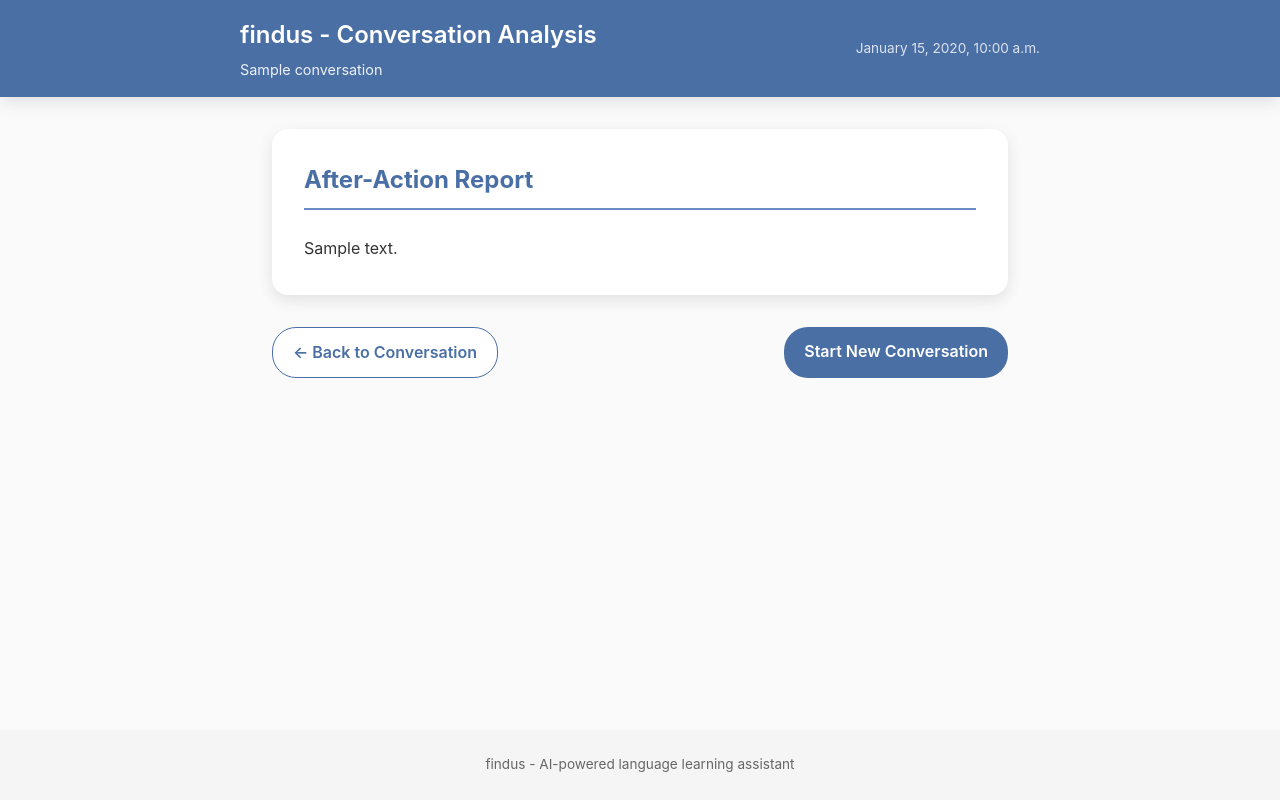
After one commit to tbrachmann/findus, a Django app: page /conversation/1/analysis/ in a window 1280 px wide. The commit adds this page. Run offline with Django 5.2, Linux system fonts and the light colour scheme; tables that the repository leaves empty hold one stand-in row (values such as "Sample post").

Commit message:
feat: add database persistence for after-action reports
- Add AfterActionReport model with ForeignKey to Conversation
- Include analysis_content TextField and timestamps
- Register model in Django admin with proper configuration
- Update conversation_analysis view to check for existing reports
- Save new reports to prevent duplicate generation
- Add migration for new database table
- Ensure code quality with pre-commit hooks

This allows users to persistently access their learning assessments
and prevents regenerating the same analysis multiple times.

```diff
--- /dev/null
+++ b/chat/templates/chat/analysis.html
@@ -0,0 +1,220 @@
+<!DOCTYPE html>
+<html lang="en">
+<head>
+    <meta charset="UTF-8">
+    <meta name="viewport" content="width=device-width, initial-scale=1.0">
+    <title>findus - Conversation Analysis</title>
+    <style>
+        :root {
+            --primary-color: #4a6fa5;
+            --secondary-color: #f5f5f5;
+            --accent-color: #6c8cc7;
+            --text-color: #333;
+            --light-text: #666;
+            --border-radius: 16px;
+            --shadow: 0 5px 15px rgba(0, 0, 0, 0.1);
+        }
+
+        * {
+            margin: 0;
+            padding: 0;
+            box-sizing: border-box;
+            font-family: -apple-system, BlinkMacSystemFont, 'Segoe UI', Roboto, Oxygen,
+                Ubuntu, Cantarell, 'Open Sans', 'Helvetica Neue', sans-serif;
+        }
+
+        body {
+            background-color: #fafafa;
+            color: var(--text-color);
+            line-height: 1.6;
+            height: 100vh;
+            display: flex;
+            flex-direction: column;
+        }
+
+        header {
+            background-color: var(--primary-color);
+            color: white;
+            padding: 1rem 1.5rem;
+            box-shadow: var(--shadow);
+        }
+
+        .header-content {
+            max-width: 800px;
+            margin: 0 auto;
+            display: flex;
+            justify-content: space-between;
+            align-items: center;
+        }
+
+        .header-title {
+            font-size: 1.5rem;
+            font-weight: 600;
+        }
+
+        .header-subtitle {
+            font-size: 0.9rem;
+            opacity: 0.9;
+            margin-top: 0.25rem;
+        }
+
+        .header-date {
+            font-size: 0.85rem;
+            opacity: 0.8;
+        }
+
+        main {
+            flex: 1;
+            max-width: 800px;
+            width: 100%;
+            margin: 0 auto;
+            padding: 2rem;
+        }
+
+        .analysis-container {
+            background-color: white;
+            border-radius: var(--border-radius);
+            box-shadow: var(--shadow);
+            padding: 2rem;
+            margin-bottom: 2rem;
+        }
+
+        .analysis-title {
+            color: var(--primary-color);
+            font-size: 1.5rem;
+            margin-bottom: 1.5rem;
+            padding-bottom: 0.5rem;
+            border-bottom: 2px solid var(--accent-color);
+        }
+
+        .analysis-content {
+            white-space: pre-line;
+            line-height: 1.8;
+        }
+
+        .analysis-content ul {
+            padding-left: 1.5rem;
+        }
+
+        .analysis-content h3 {
+            margin-top: 1.5rem;
+            margin-bottom: 0.5rem;
+            color: var(--primary-color);
+        }
+
+        .action-buttons {
+            display: flex;
+            gap: 1rem;
+            justify-content: space-between;
+        }
+
+        .btn {
+            padding: 0.75rem 1.25rem;
+            border-radius: 24px;
+            font-weight: 600;
+            text-decoration: none;
+            display: inline-block;
+            transition: all 0.2s ease;
+            text-align: center;
+        }
+
+        .btn-primary {
+            background-color: var(--primary-color);
+            color: white;
+            border: none;
+        }
+
+        .btn-primary:hover {
+            background-color: var(--accent-color);
+        }
+
+        .btn-secondary {
+            background-color: white;
+            color: var(--primary-color);
+            border: 1px solid var(--primary-color);
+        }
+
+        .btn-secondary:hover {
+            background-color: var(--secondary-color);
+        }
+
+        footer {
+            text-align: center;
+            padding: 1.5rem;
+            background-color: var(--secondary-color);
+            color: var(--light-text);
+            font-size: 0.85rem;
+        }
+
+        /* Responsive adjustments */
+        @media (max-width: 850px) {
+            main {
+                padding: 1.5rem;
+            }
+
+            .analysis-container {
+                padding: 1.5rem;
+            }
+        }
+
+        @media (max-width: 600px) {
+            .header-content {
+                flex-direction: column;
+                align-items: flex-start;
+            }
+
+            .header-date {
+                margin-top: 0.5rem;
+            }
+
+            main {
+                padding: 1rem;
+            }
+
+            .analysis-container {
+                padding: 1rem;
+                border-radius: 12px;
+            }
+
+            .action-buttons {
+                flex-direction: column;
+            }
+
+            .btn {
+                width: 100%;
+            }
+        }
+    </style>
+</head>
+<body>
+    <header>
+        <div class="header-content">
+            <div>
+                <div class="header-title">findus - Conversation Analysis</div>
+                <div class="header-subtitle">{{ conversation.title }}</div>
+            </div>
+            <div class="header-date">{{ conversation.updated_at|date:"F j, Y, g:i a" }}</div>
+        </div>
+    </header>
+
+    <main>
+        <div class="analysis-container">
+            <h2 class="analysis-title">After-Action Report</h2>
+            <div class="analysis-content">{{ analysis|linebreaksbr }}</div>
+        </div>
+
+        <div class="action-buttons">
+            <a href="{% url 'chat' conversation.id %}" class="btn btn-secondary">
+                ← Back to Conversation
+            </a>
+            <a href="{% url 'new_conversation' %}" class="btn btn-primary">
+                Start New Conversation
+            </a>
+        </div>
+    </main>
+
+    <footer>
+        <p>findus - AI-powered language learning assistant</p>
+    </footer>
+</body>
+</html>
--- a/chat/urls.py
+++ b/chat/urls.py
@@ -14,6 +14,12 @@ urlpatterns = [
     path('new/', views.new_conversation, name='new_conversation'),
     # Chat interface for a given conversation id
     path('conversation/<int:conversation_id>/', views.chat_view, name='chat'),
+    # After-action report for a finished conversation
+    path(
+        'conversation/<int:conversation_id>/analysis/',
+        views.conversation_analysis,
+        name='conversation_analysis',
+    ),
     # API endpoint for sending messages to Gemini
     path('send/', views.send_message, name='send_message'),
     # Polling endpoint to fetch grammar analysis results
--- a/chat/views.py
+++ b/chat/views.py
@@ -4,6 +4,7 @@ chat/views.py.
 Views for the chat application that integrates with Gemini API.
 """
 
+from typing import Optional
 from django.shortcuts import render, redirect, get_object_or_404
 from django.http import JsonResponse
 from django.http import HttpRequest, HttpResponse
@@ -14,7 +15,7 @@ import google.genai as genai
 from django.urls import reverse
 from django.utils import timezone
 
-from .models import ChatMessage, Conversation
+from .models import ChatMessage, Conversation, AfterActionReport
 
 # ---------------------------------------------------------------------------
 # Helpers
@@ -190,3 +191,109 @@ def check_grammar_status(request: HttpRequest, message_id: int) -> JsonResponse:
             "grammar_analysis": message.grammar_analysis or "",
         }
     )
+
+
+# --------------------------------------------------------------------------- #
+# After-action report                                                         #
+# --------------------------------------------------------------------------- #
+
+
+def conversation_analysis(
+    request: HttpRequest,
+    conversation_id: int,
+) -> HttpResponse:
+    """
+    Display an *after-action* report for a finished conversation.
+
+    The function fetches every :class:`chat.models.ChatMessage` belonging to
+    the conversation, pairs each user prompt with its grammar feedback, and
+    asks Gemini for a holistic assessment:
+
+    1. Recurring grammar / spelling issues
+    2. Notable strengths
+    3. 3-5 concrete recommendations or exercises to improve
+
+    The generated analysis is rendered via *chat/analysis.html*.
+    """
+    # ------------------------------------------------------------------ #
+    # 1. Fetch conversation & ensure it has messages                     #
+    # ------------------------------------------------------------------ #
+    conversation: Conversation = get_object_or_404(Conversation, pk=conversation_id)
+    messages_qs = conversation.messages.all()  # ordering in model.Meta
+
+    # Redirect to chat view when there is nothing to analyse yet.
+    if not messages_qs.exists():
+        return redirect(reverse("chat", args=[conversation.id]))
+
+    # ------------------------------------------------------------------ #
+    # 1b. If we've already generated a report, re-use it                 #
+    # ------------------------------------------------------------------ #
+    existing_report: Optional[AfterActionReport] = conversation.reports.first()
+
+    if existing_report:
+        return render(
+            request,
+            "chat/analysis.html",
+            {
+                "conversation": conversation,
+                "analysis": existing_report.analysis_content,
+                "report": existing_report,
+            },
+        )
+
+    # ------------------------------------------------------------------ #
+    # 2. Build prompt for Gemini                                         #
+    # ------------------------------------------------------------------ #
+    prompt_parts: list[str] = [
+        "You are an experienced English teacher creating a short "
+        "after-action report for your student.\n",
+        "Below is the full conversation in pairs of user text followed by "
+        "the grammar feedback they already received.\n\n",
+    ]
+
+    for msg in messages_qs:
+        feedback = msg.grammar_analysis or "No feedback available."
+        prompt_parts.append(f"User: {msg.message}\nFeedback: {feedback}\n---\n")
+
+    prompt_parts.append(
+        "\nBased on the entire dialogue:\n"
+        "• Identify recurring grammar / spelling issues.\n"
+        "• Highlight their strengths.\n"
+        "• Provide 3-5 concrete exercises or recommendations to improve.\n"
+        "Respond in concise bullet-points."
+    )
+    prompt: str = "".join(prompt_parts)
+
+    # ------------------------------------------------------------------ #
+    # 3. Call Gemini                                                     #
+    # ------------------------------------------------------------------ #
+    try:
+        client = genai.Client(api_key=settings.GEMINI_API_KEY)
+        gemini_resp = client.models.generate_content(
+            model="gemini-2.5-flash-lite",
+            contents=prompt,
+        )
+        analysis_text: str = gemini_resp.text
+    except Exception as exc:  # pragma: no cover
+        analysis_text = f"⚠️ Failed to generate analysis: {exc}"
+
+    # ------------------------------------------------------------------ #
+    # 4. Persist after-action report                                     #
+    # ------------------------------------------------------------------ #
+    report = AfterActionReport.objects.create(
+        conversation=conversation,
+        analysis_content=analysis_text,
+    )
+
+    # ------------------------------------------------------------------ #
+    # 5. Render template                                                 #
+    # ------------------------------------------------------------------ #
+    return render(
+        request,
+        "chat/analysis.html",
+        {
+            "conversation": conversation,
+            "analysis": analysis_text,
+            "report": report,
+        },
+    )
```
Also changed, not shown: chat/admin.py (+20 -1 lines), chat/models.py (+40 -1 lines), chat/templates/chat/chat.html (+37 -1 lines), .pre-commit-config.yaml, chat/migrations/0002_afteractionreport.py (added), 1 other file.
